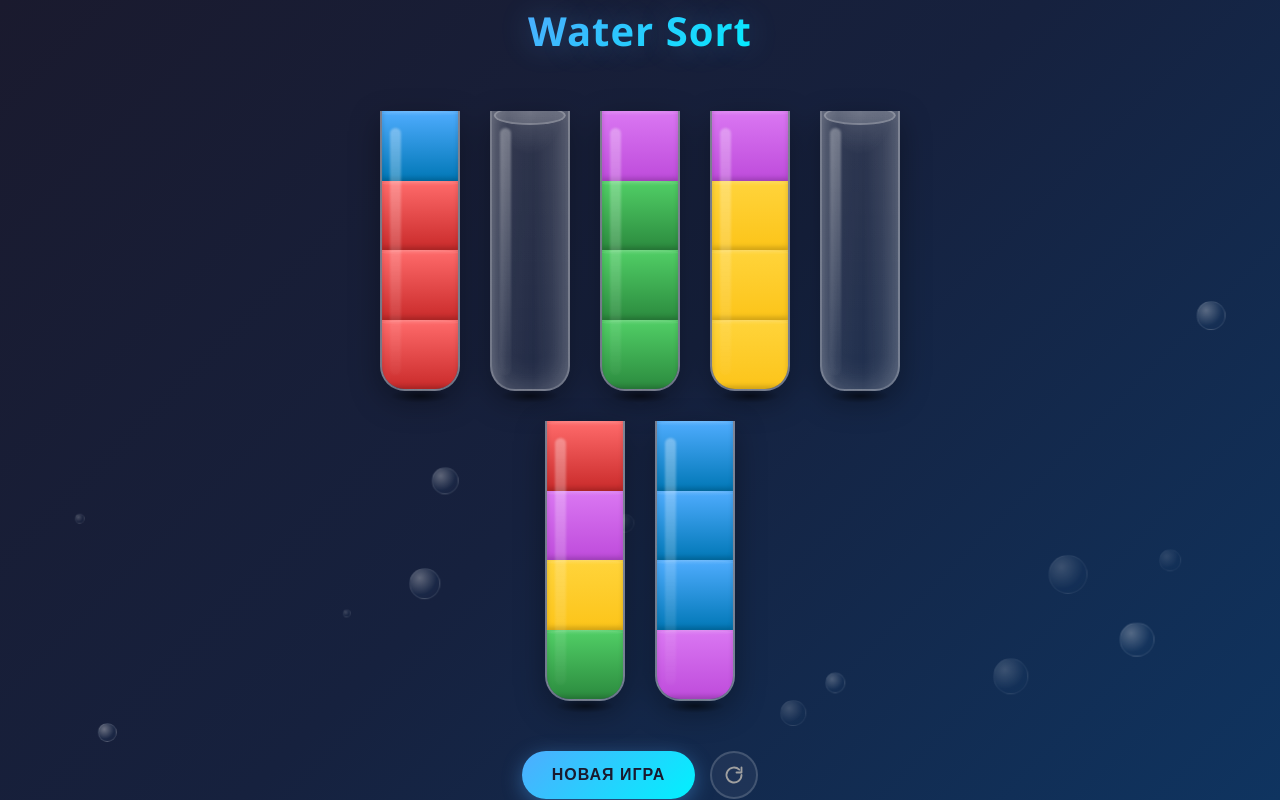
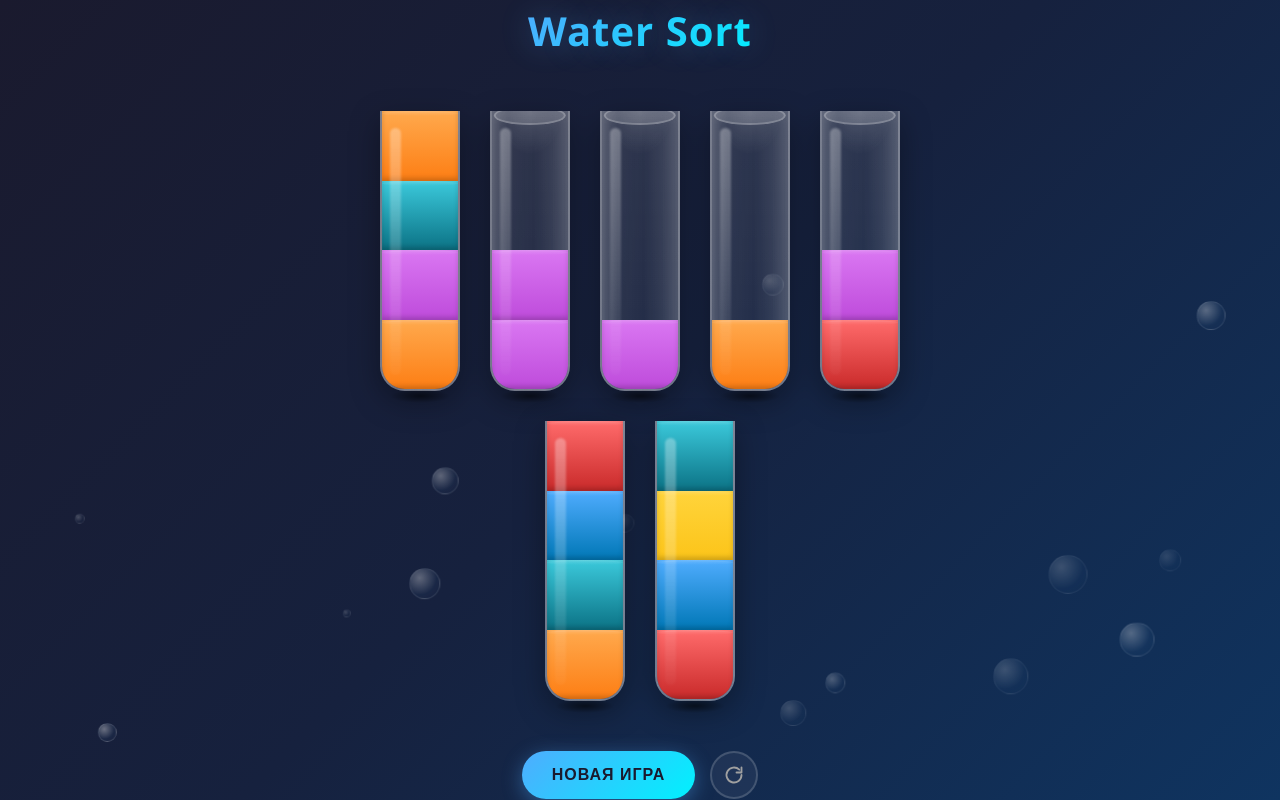
Before and after one commit to RusticCabinWoodedHollow/sorting, a React (Vite) app: page / in a window 1280 px wide. Built offline with nearby package versions, Linux system fonts and the light colour scheme.

Commit message:
Pure random levels: 7 colors, no empty tubes, random fill 1..4 per tube

```diff
--- a/src/App.jsx
+++ b/src/App.jsx
@@ -28,7 +28,7 @@ function App() {
   const effectKey = useRef(0);
 
   const startGame = useCallback(() => {
-    setTubes(generateLevel().level);
+    setTubes(generateLevel());
     setSelectedTube(null);
     setIsWon(false);
     setIsLost(false);
--- a/src/level.js
+++ b/src/level.js
@@ -1,7 +1,6 @@
 export const TUBE_CAPACITY = 4;
 export const NUM_TUBES = 7;
-export const NUM_COLORS = 5;
-export const FULL_TUBES = NUM_TUBES - 2; // 5 полных, 2 пустых
+export const NUM_COLORS = 7;
 
 export function isSolved(level) {
   for (const tube of level) {
@@ -38,109 +37,17 @@ export function pourAmount(from, to) {
   return Math.min(run, TUBE_CAPACITY - to.length);
 }
 
-/* ---- генерация гарантированно решаемых уровней ----
-   Ключевой момент: обычный «обратный прогон легальных ходов» НЕ создаёт
-   смешанных колб (нельзя налить цвет X поверх Y), поэтому уровень
-   получается тривиальным. Правильный ход — «размешивающие» шаги:
-   снимаем единицу с колбы Y и кладём НАВЕРХ любой колбы X (цвет X не важен).
-   Такой шаг — точное обратное к легальному ходу X->Y, если после снятия с Y
-   та либо пустая, либо её верхний цвет не поменялся (берём только с конца
-   слоя толщиной >= 2, либо единственную единицу). Тогда прямая цепочка
-   (история в обратном порядке) — законное решение уровня. */
-
-function desolveCandidates(level) {
-  const cands = [];
-  for (let y = 0; y < level.length; y++) {
-    const t = level[y];
-    if (t.length === 0) continue;
-    const c = t[t.length - 1];
-    let run = 0;
-    for (let i = t.length - 1; i >= 0 && t[i] === c; i--) run++;
-    if (run < 2 && t.length > 1) continue; // иначе обратный ход станет незаконным
-    for (let x = 0; x < level.length; x++) {
-      if (x !== y && level[x].length < TUBE_CAPACITY) cands.push([x, y]);
-    }
+/* Чистый рандом: каждая колба получает 1..4 единицы (пустых колб нет),
+   каждая единица — случайный цвет из NUM_COLORS.
+   Гарантированности побед нет — в тупик уходит модалка «Тупик» с рестартом. */
+export function generateLevel() {
+  for (let attempt = 0; attempt < 10; attempt++) {
+    const level = Array.from({ length: NUM_TUBES }, () => {
+      const len = 1 + Math.floor(Math.random() * TUBE_CAPACITY);
+      return Array.from({ length: len }, () => Math.floor(Math.random() * NUM_COLORS));
+    });
+    if (!isSolved(level)) return level; // страховка от мгновенно решённой доски
   }
-  return cands;
+  // теоретически недостижимо, но на всякий случай
+  return Array.from({ length: NUM_TUBES }, () => [0, 1, 0, 1]);
 }
-
-function configOk(level) {
-  let full = 0, empty = 0, mixed = 0, completedVisible = false;
-  for (const t of level) {
-    if (t.length === TUBE_CAPACITY) {
-      full++;
-      if (t.every(c => c === t[0])) completedVisible = true;
-    }
-    if (t.length === 0) empty++;
-    if (new Set(t).size >= 2) mixed++;
-  }
-  return (
-    full === FULL_TUBES &&
-    empty === NUM_TUBES - FULL_TUBES &&
-    !completedVisible &&
-    mixed >= 4
-  );
-}
-
-/* Возвращает { level, solution }, где solution — последовательность
-   легальных ходов «перелить 1 единицу из x в y», решающая level. */
-export function generateLevel() {
-  const solved = () =>
-    Array.from({ length: NUM_TUBES }, (_, i) =>
-      i < NUM_COLORS ? Array(TUBE_CAPACITY).fill(i) : []
-    );
-
-  let last = null;
-  for (let attempt = 0; attempt < 30; attempt++) {
-    const level = solved();
-    const history = [];
-    const baseSteps = 300 + ((Math.random() * 300) | 0);
-    let dead = false;
-
-    for (let s = 0; s < baseSteps; s++) {
-      const cands = desolveCandidates(level);
-      if (!cands.length) { dead = true; break; }
-      const mv = cands[(Math.random() * cands.length) | 0];
-      level[mv[0]].push(level[mv[1]].pop());
-      history.push(mv);
-      if (isSolved(level)) break;
-    }
-    if (isSolved(level) || dead) continue;
-
-    // добиваем до конфигурации «5 полных + 2 пустых» и хорошей перемешанности
-    for (let s = 0; s < 4000; s++) {
-      if (configOk(level)) {
-        return {
-          level: level.map(t => t.slice()),
-          solution: history.slice().reverse(),
-        };
-      }
-      const cands = desolveCandidates(level);
-      if (!cands.length) break;
-      const mv = cands[(Math.random() * cands.length) | 0];
-      level[mv[0]].push(level[mv[1]].pop());
-      history.push(mv);
-      if (isSolved(level)) break;
-    }
-
-    last = last || {
-      level: level.map(t => t.slice()),
-      solution: history.slice().reverse(),
-    };
-  }
-  return last;
-}
-
-/* Проверка (для тестов): проигрываем solution от level, каждый ход
-   должен быть легальным, в конце — решено. */
-export function verifySolution(level, solution) {
-  const lv = level.map(t => t.slice());
-  for (const [x, y] of solution) {
-    if (lv[x].length === 0) return false;
-    const c = lv[x][lv[x].length - 1];
-    if (lv[y].length >= TUBE_CAPACITY) return false;
-    if (lv[y].length > 0 && lv[y][lv[y].length - 1] !== c) return false;
-    lv[y].push(lv[x].pop());
-  }
-  return isSolved(lv);
-}
```
